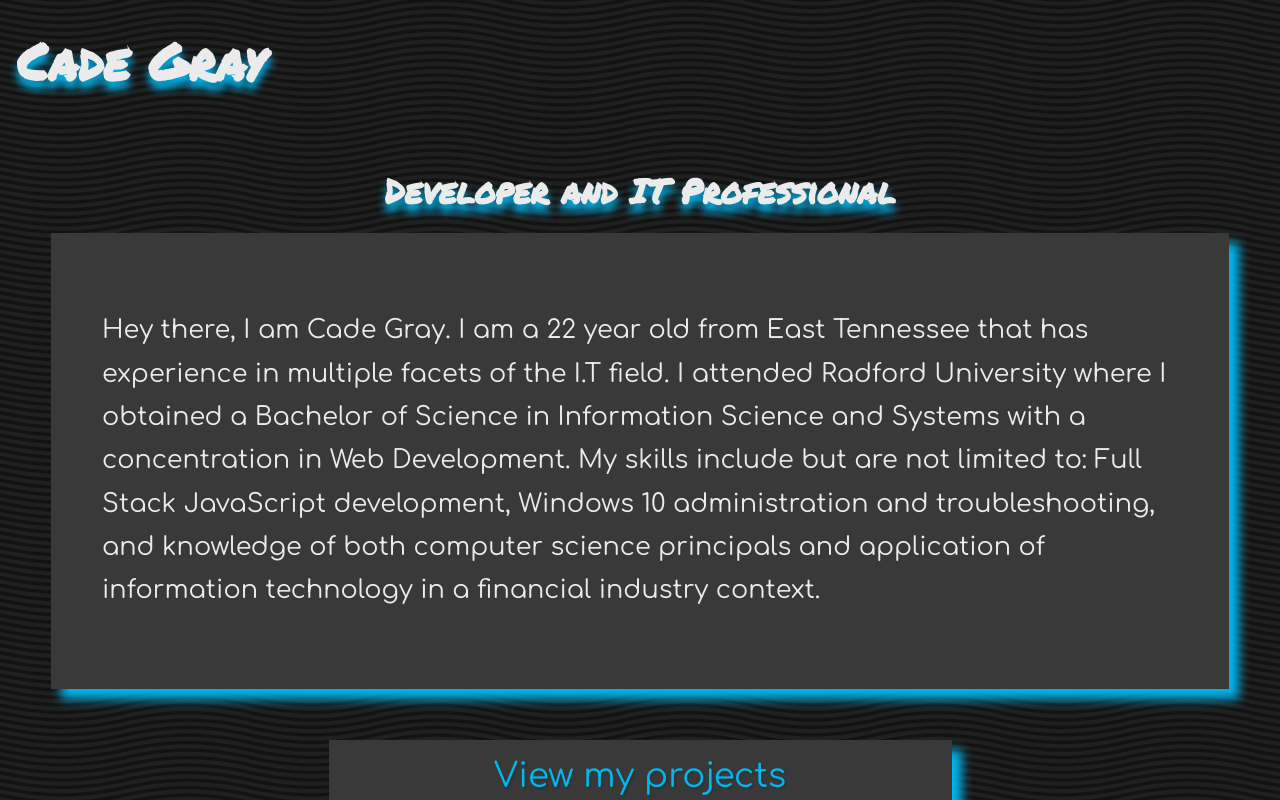
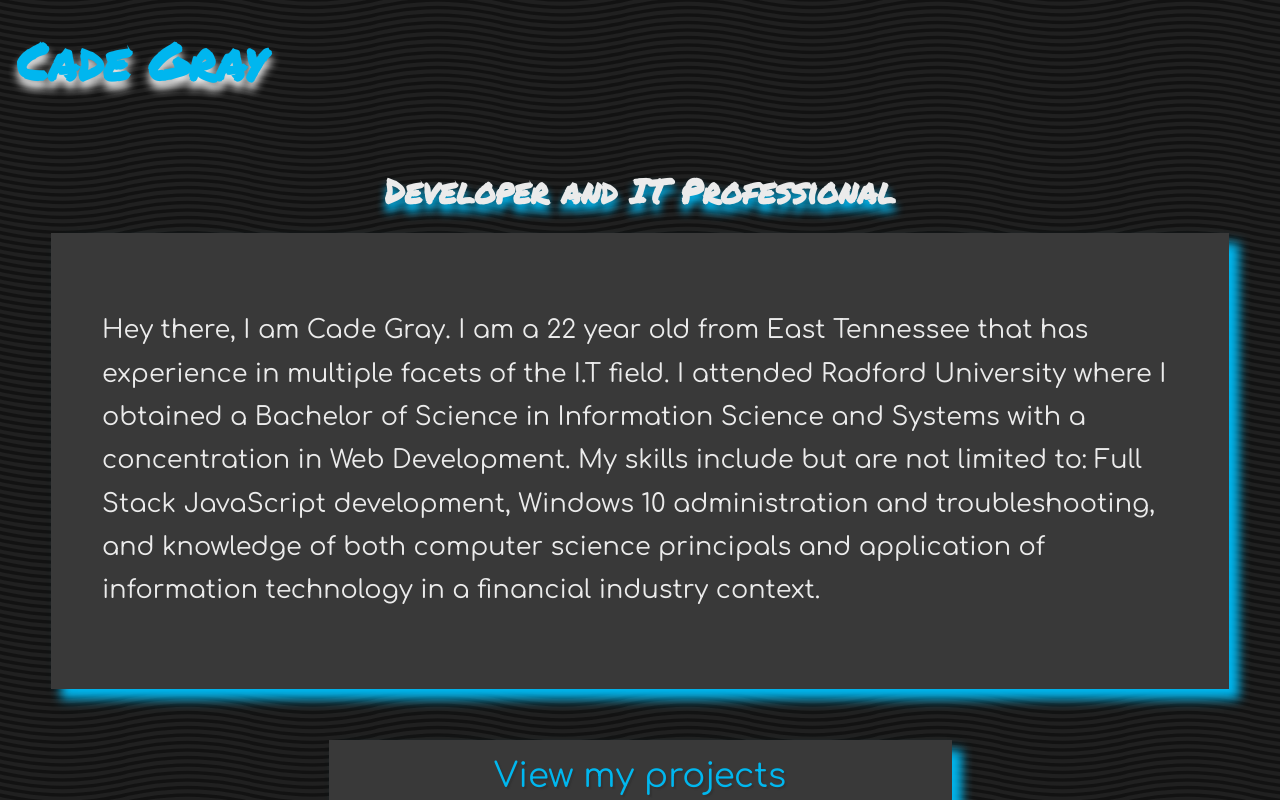
Before and after one commit to cade-gray/personal-site-react, a React (Create React App) app: page / in a window 1280 px wide. In both pictures the pointer is over the link "Cade Gray". Shown: the top 800 px of the page. Built offline with nearby package versions, Linux system fonts and the light colour scheme.

Commit message:
Finally update Readme and fixed hover of Logo

```diff
--- a/src/Logo/Logo.css
+++ b/src/Logo/Logo.css
@@ -7,6 +7,10 @@
     text-shadow: 0px 8px 9px #00B6EF;
     color:#ebebeb;
 }
+.logo:hover{
+    text-shadow: 0px 8px 9px #ebebeb;
+    color:#00B6EF;
+}
 a{
     text-decoration: none;
 }
```
Also changed, not shown: 1 other file (tests, documents, lock files or other folders).
